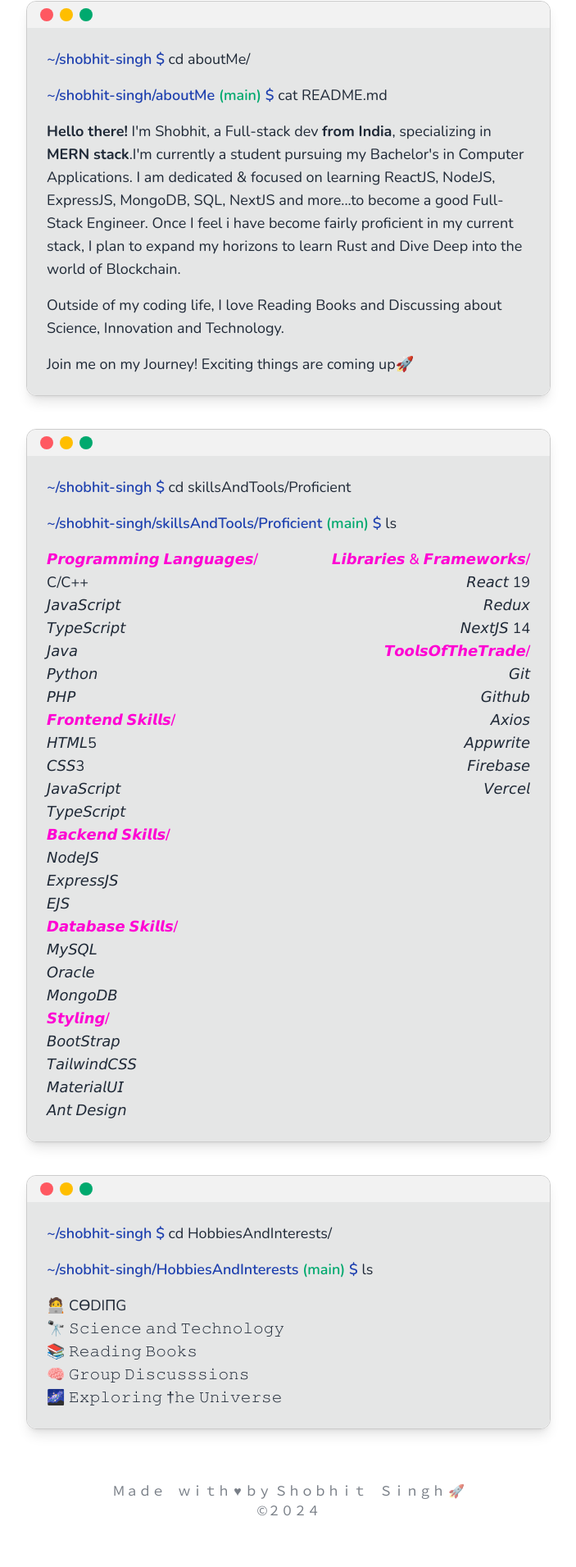
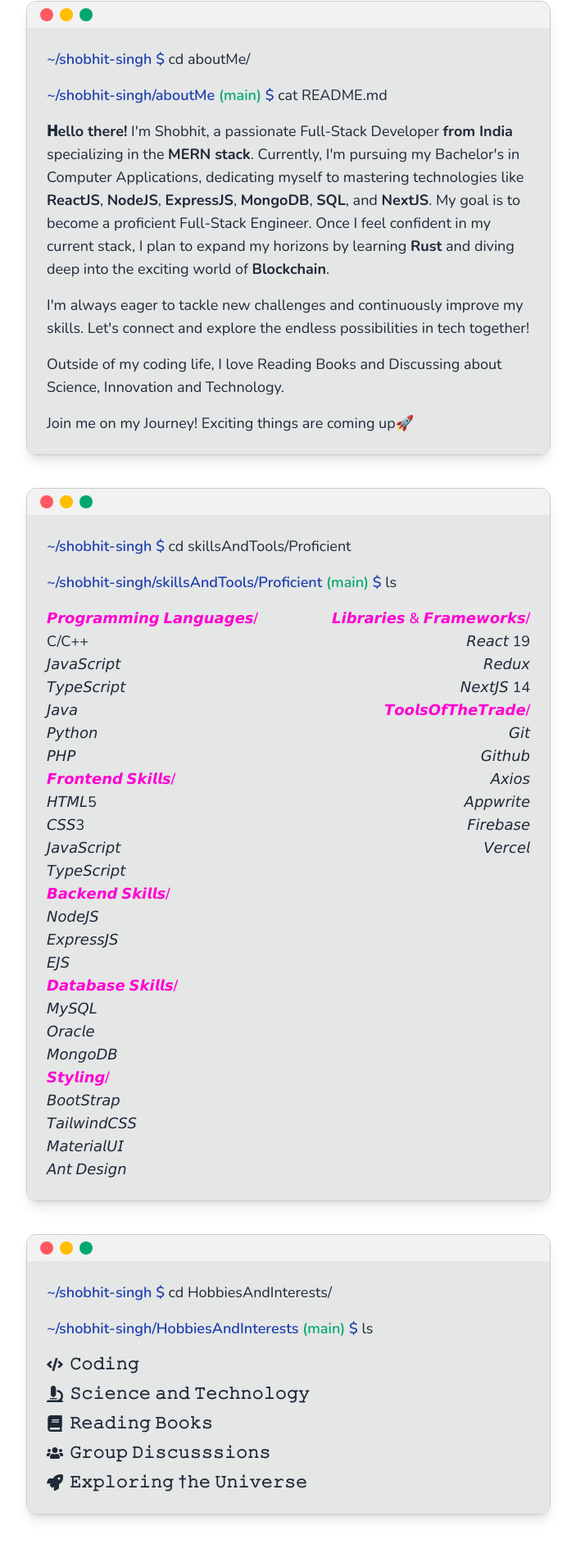
Before and after one commit to theshobhitsingh/Portfolio, a Next.js app: page /about in a window 1280 px wide. Shown: the part 147-2058 px from the top of the page at 82% size, without its empty margins (288-991 px from the left). Before the commit the page ends 2026 px from the top, so only its background shows below. Built offline with nearby package versions, Linux system fonts and the light colour scheme.

Commit message:
Add files via upload

```diff
--- a/app/about/page.tsx
+++ b/app/about/page.tsx
@@ -1,4 +1,11 @@
 import React from "react";
+import {
+  FaCode,
+  FaBook,
+  FaUsers,
+  FaRocket,
+  FaMicroscope,
+} from "react-icons/fa";
 import FakeTerminalWindow from "../components/about/FakeTerminalWindow";
 import Prompt from "../components/about/Prompt";
 import { skills } from "../../lib/constants";
@@ -20,14 +27,22 @@
         <Prompt content="cd aboutMe/" />
         <Prompt directory="/aboutMe" branch={true} content="cat README.md" />
         <p>
-          <b>Hello there!</b> I'm Shobhit, a Full-stack dev <b>from India</b>,
-          specializing in <b>MERN stack</b>.I'm currently a student pursuing my
-          Bachelor's in Computer Applications. I am dedicated & focused on
-          learning ReactJS, NodeJS, ExpressJS, MongoDB, SQL, NextJS and
-          more...to become a good Full-Stack Engineer. Once I feel i have become
-          fairly proficient in my current stack, I plan to expand my horizons to
-          learn Rust and Dive Deep into the world of Blockchain.
+          <b>𝐇ello there!</b> I'm Shobhit, a passionate Full-Stack Developer{" "}
+          <b>from India</b> specializing in the <b>MERN stack</b>. Currently,
+          I'm pursuing my Bachelor's in Computer Applications, dedicating myself
+          to mastering technologies like <b>ReactJS</b>, <b>NodeJS</b>,{" "}
+          <b>ExpressJS</b>, <b>MongoDB</b>, <b>SQL</b>, and <b>NextJS</b>. My
+          goal is to become a proficient Full-Stack Engineer. Once I feel
+          confident in my current stack, I plan to expand my horizons by
+          learning <b>Rust</b> and diving deep into the exciting world of{" "}
+          <b>Blockchain</b>.
         </p>
+        <p>
+          I'm always eager to tackle new challenges and continuously improve my
+          skills. Let's connect and explore the endless possibilities in tech
+          together!
+        </p>
+
         <p>
           Outside of my coding life, I love Reading Books and Discussing about
           Science, Innovation and Technology.
@@ -68,12 +83,22 @@
       <FakeTerminalWindow>
         <Prompt content="cd HobbiesAndInterests/" />
         <Prompt directory="/HobbiesAndInterests" branch={true} content="ls" />
-        <ul>
-          <li> 🧑‍💻 CӨDIПG </li>
-          <li> 🔭 𝚂𝚌𝚒𝚎𝚗𝚌𝚎 𝚊𝚗𝚍 𝚃𝚎𝚌𝚑𝚗𝚘𝚕𝚘𝚐𝚢 </li>
-          <li> 📚 𝚁𝚎𝚊𝚍𝚒𝚗𝚐 𝙱𝚘𝚘𝚔𝚜 </li>
-          <li> 🧠 𝙶𝚛𝚘𝚞𝚙 𝙳𝚒𝚜𝚌𝚞𝚜𝚜𝚜𝚒𝚘𝚗𝚜 </li>
-          <li> 🌌 𝙴𝚡𝚙𝚕𝚘𝚛𝚒𝚗𝚐 †𝚑𝚎 𝚄𝚗𝚒𝚟𝚎𝚛𝚜𝚎</li>
+        <ul className="space-y-2 text-xl">
+          <li className="flex items-center">
+            <FaCode className="mr-2" /> <b>𝙲𝚘𝚍𝚒𝚗𝚐</b>
+          </li>
+          <li className="flex items-center">
+            <FaMicroscope className="mr-2" /> <b>𝚂𝚌𝚒𝚎𝚗𝚌𝚎 𝚊𝚗𝚍 𝚃𝚎𝚌𝚑𝚗𝚘𝚕𝚘𝚐𝚢</b>
+          </li>
+          <li className="flex items-center">
+            <FaBook className="mr-2" /> <b>𝚁𝚎𝚊𝚍𝚒𝚗𝚐 𝙱𝚘𝚘𝚔𝚜</b>
+          </li>
+          <li className="flex items-center">
+            <FaUsers className="mr-2" /> <b>𝙶𝚛𝚘𝚞𝚙 𝙳𝚒𝚜𝚌𝚞𝚜𝚜𝚜𝚒𝚘𝚗𝚜</b>
+          </li>
+          <li className="flex items-center">
+            <FaRocket className="mr-2" /> <b>𝙴𝚡𝚙𝚕𝚘𝚛𝚒𝚗𝚐 †𝚑𝚎 𝚄𝚗𝚒𝚟𝚎𝚛𝚜𝚎</b>
+          </li>
         </ul>
       </FakeTerminalWindow>
     </div>
--- a/app/components/Footer.tsx
+++ b/app/components/Footer.tsx
@@ -1,10 +1,14 @@
 import React from "react";
+import { FaRocket } from "react-icons/fa";
 
 const Footer = () => {
   return (
     <div className="max-w-screen-lg w-full text-center py-6 opacity-60">
-      <p>Ｍａｄｅ　ｗｉｔｈ &hearts; ｂｙ Ｓｈｏｂｈｉｔ　Ｓｉｎｇｈ 🚀</p>
-      <p>&copy;２０２４</p>
+      <p className="flex items-center justify-center">
+        Ｍａｄｅ　ｗｉｔｈ &hearts; ｂｙ Ｓｈｏｂｈｉｔ　Ｓｉｎｇｈ
+        <span className="ml-2"> &copy; ２０２４ </span>
+        <FaRocket className="ml-2 text-xl" />
+      </p>
     </div>
   );
 };
```
Also changed, not shown: app/page.tsx (+207 -18 lines).
